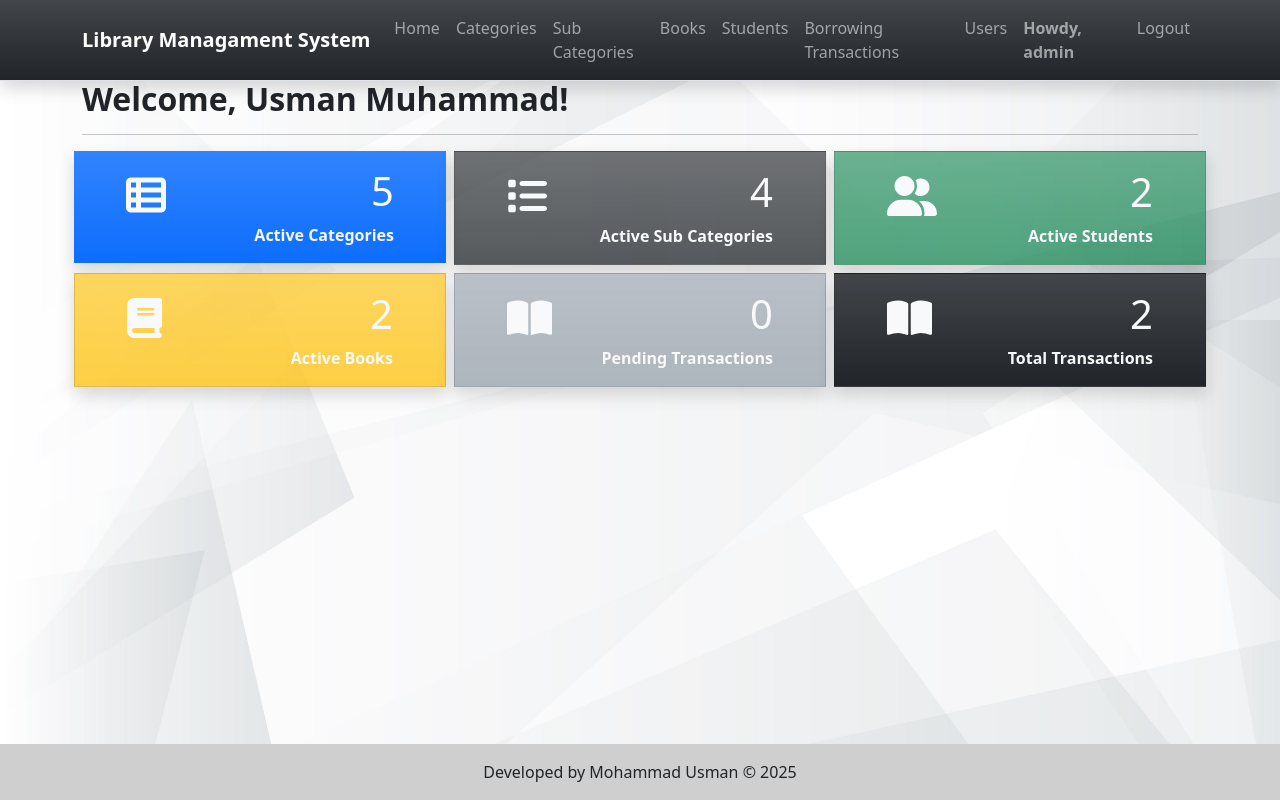
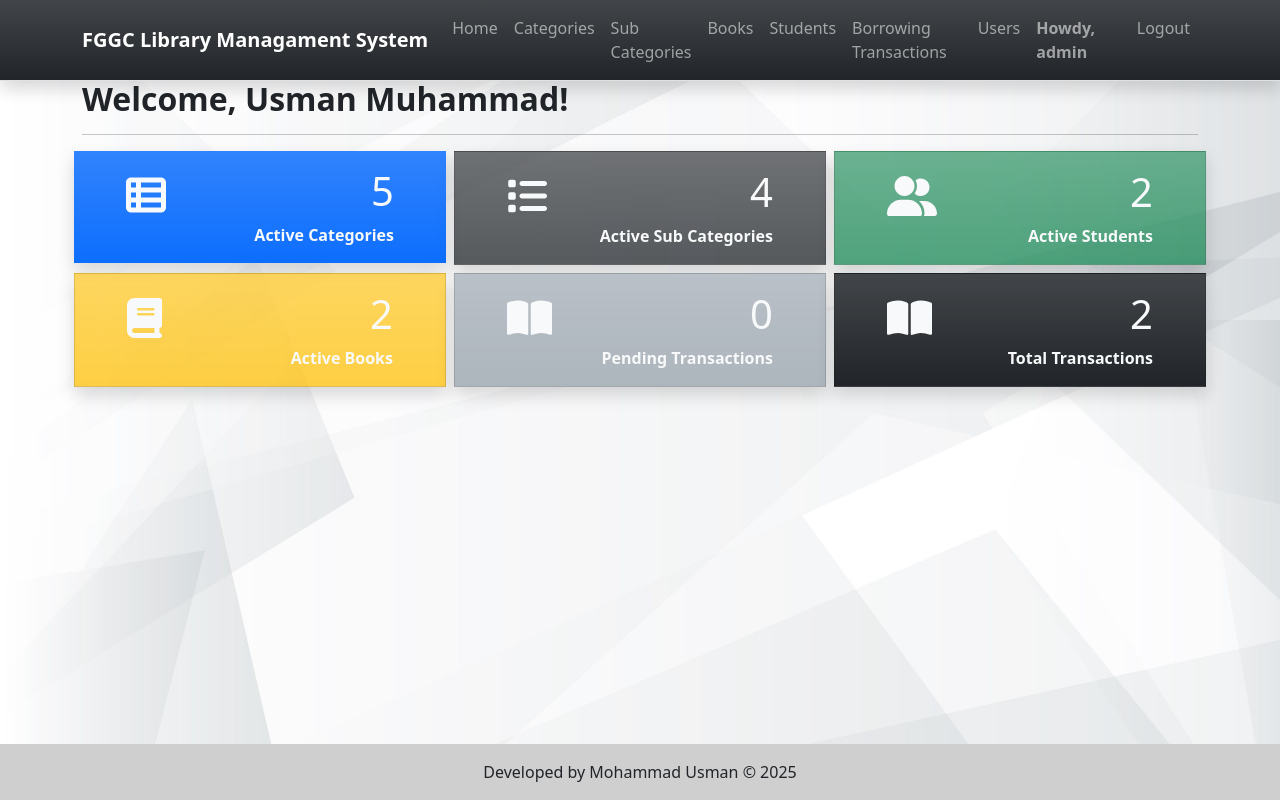
Before and after one commit to Saudii81/django_lms, a Django app: page / in a window 1280 px wide. Run offline with Django 4.2, Linux system fonts and the light colour scheme; a user stored in the database is signed in; data comes from the database, SQL or seed files in the repository; parts of the project's set-up code (start-up, migrations or seed data) failed here and were passed over; some libraries are stand-ins or nearby versions.

Commit message:
refactor

```diff
--- a/lmsApp/templates/login.html
+++ b/lmsApp/templates/login.html
@@ -1,7 +1,7 @@
 {% extends 'base.html' %}{% load static %}{% block pageContent %}
 <style>
     body {
-        background-image:url('{% static "assets/default/img/wallpaper.jpg" %}');
+        background-image:url('{% static "assets/default/img/wallpaper.jpeg" %}');
         background-repeat: no-repeat;
         background-size: cover;
     }
--- a/lmsApp/views.py
+++ b/lmsApp/views.py
@@ -17,7 +17,7 @@ def context_data(request):
         'system_host' : abs_uri,
         'page_name' : '',
         'page_title' : '',
-        'system_name' : 'Library Managament System',
+        'system_name' : 'FGGC Library Managament System',
         'topbar' : True,
         'footer' : True,
     }
```
